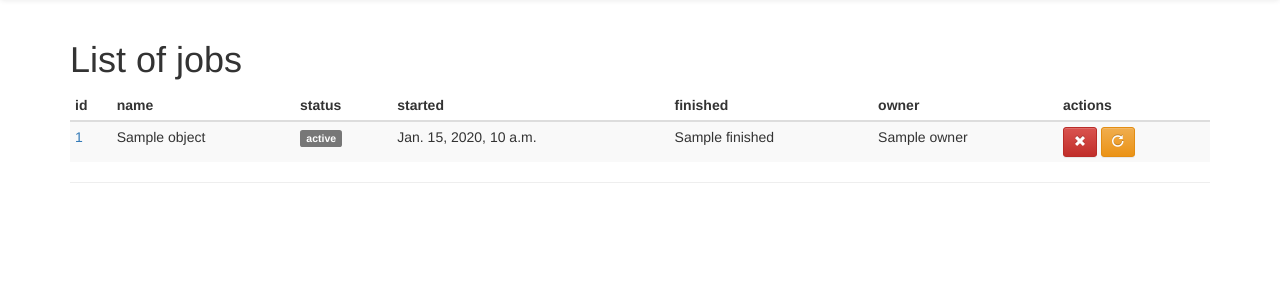
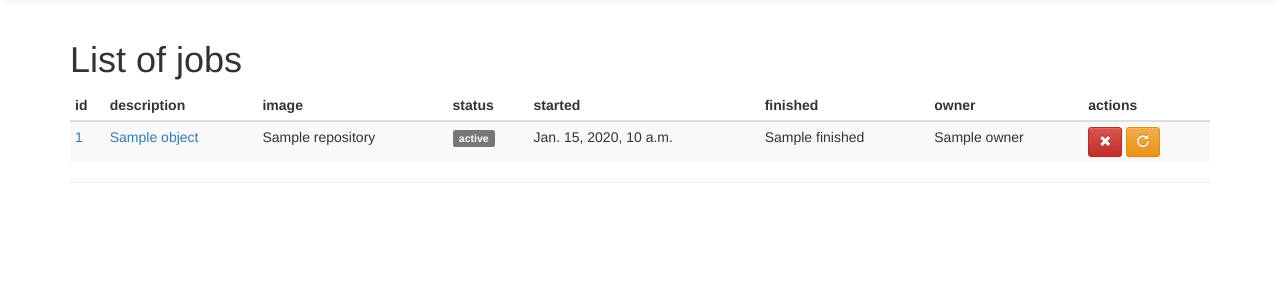
Before and after one commit to ratt-ru/rodrigues, a Django app: template templates/scheduler/job_list.html in a window 1280 px wide. Shown: the part 52-352 px from the top of the page. Run offline with Django 3.2, Linux system fonts and the light colour scheme; the template is opened without the code that fills it: most values are stand-ins (such as "Sample title", 1, 10 or a date in 2020); data that the repository does not hold is empty; parts of the project's set-up code (start-up, migrations or seed data) failed here and were passed over; some libraries are stand-ins or nearby versions.

Commit message:
set and read job name, fixes #54

```diff
--- a/scheduler/scheduling.py
+++ b/scheduler/scheduling.py
@@ -70,7 +70,7 @@ def create_job(form, request, image):
     job = Job()
     job.owner = request.user
     job.config = json.dumps(format_form(form.cleaned_data))
-    job.name = form.data['name']
+    job.name = form.data['kliko_name']
     job.image = image
     job.save()
 
--- a/templates/scheduler/job_list.html
+++ b/templates/scheduler/job_list.html
@@ -14,7 +14,8 @@
             <thead>
             <tr>
                 <th>id</th>
-                <th>name</th>
+                <th>description</th>
+                <th>image</th>
                 <th>status</th>
                 <th>started</th>
                 <th>finished</th>
@@ -26,7 +27,8 @@
             {% for object in object_list %}
                 <tr>
                     <td><a href="{%  url 'viewer' object.id %}">{{ object.id }}</a></td>
-                    <td>{{ object.name }}</td>
+                    <td><a href="{%  url 'viewer' object.id %}">{{ object.name }}</a></td>
+                    <td>{{ object.image.repository }}</td>
                     <td><a href="{%  url 'viewer' object.id %}"><span class="label label-{{ object.state|status_label }}"> {{ object.get_state_display }}</span></a></td>
                     <td>{{ object.started }}</td>
                     <td>{{ object.finished }}</td>
@@ -42,9 +44,11 @@
                                     </button>
                                 </a>
 
-                                <button type="submit" formmethod="post" formaction="{% url 'job_reschedule' object.id %}" class="btn btn-warning btn-sm">
-                                    <span class="glyphicon glyphicon-repeat"></span>
-                                </button>
+                                <a href="{% url 'job_reschedule' object.id %}">
+                                    <button type="button"class="btn btn-warning btn-sm">
+                                        <span class="glyphicon glyphicon-repeat"></span>
+                                    </button>
+                                </a>
                             </form>
                         </div>
                     </td>
```
Also changed, not shown: scheduler/views.py (+8 -2 lines).
